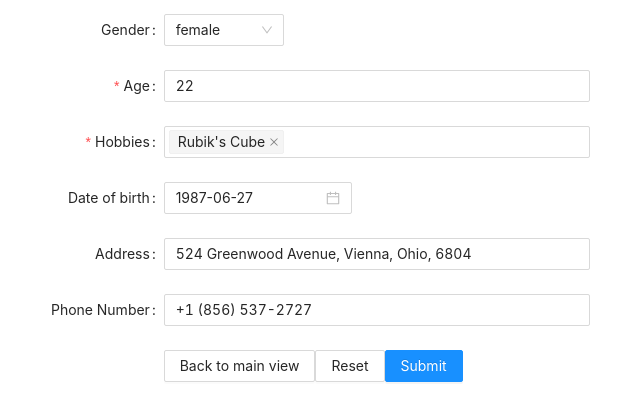
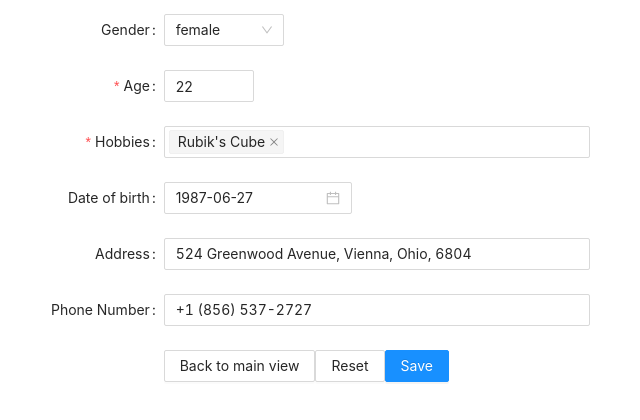
Before and after one commit to aniasgit/admin-users, a React (Create React App) app: page /user/6193ce0722efe07b9b0c7b18 in a window 1280 px wide. Shown: the part 154-574 px from the top of the page, without its empty margins (263-903 px from the left). Built offline with nearby package versions, Linux system fonts and the light colour scheme.

Commit message:
correcting UserForm validation, deleting single user, hobbies deduplication

```diff
--- a/src/components/UserForm.tsx
+++ b/src/components/UserForm.tsx
@@ -1,8 +1,8 @@
-import {Form, Input, Select, DatePicker, Spin, Button} from 'antd';
+import {Form, Input, Select, DatePicker, Spin, Button, InputNumber, Modal} from 'antd';
 import {UsersContext} from '../context/UsersContext';
 import type {UserContextType} from '../context/UsersContext';
-import {useContext} from  'react';
-import {useParams} from 'react-router-dom';
+import {useContext, useState} from  'react';
+import {useParams, Link, Navigate} from 'react-router-dom';
 import moment from 'moment';
 
 function UserForm() {
@@ -36,12 +36,15 @@ function UserForm() {
     };
     const [form] = Form.useForm();
 
-    const {hobbyMap, getUser} = useContext<UserContextType>(UsersContext);
+    const {hobbyMap, getUser, updateUser} = useContext<UserContextType>(UsersContext);
+
+    const [isSaved, setIsSaved] = useState(false);
+    if (isSaved) return <Navigate to='/'/>
 
     const user = getUser(params.userId!);
     if (user === undefined) return <Spin/>
 
-    let children = [];
+    let children: any[] = [];
     for (let i:number=0; i<hobbyMap.length ; i++) {
         children.push(<Option value={hobbyMap[i].id}>{hobbyMap[i].name}</Option>);
     }
@@ -59,14 +62,29 @@ function UserForm() {
 
     const onReset = () => {
         form.resetFields();
-    };
+    }
+
+    const onFinish = (values: any) => {
+        let changedUser = form.getFieldsValue();
+        changedUser.dateOfBirth = changedUser.dateOfBirth.format('YYYY-MM-DD').toString();
+        changedUser.id = user.id;
+        updateUser(changedUser);
+        setIsSaved(true);
+    }
+
+    const onFinishFailed = (errorInfo: any) => {
+        Modal.error({
+            title: 'Validation error',
+            content: 'Provide right values to all required fields.',
+          });
+    }
 
     return (
-        <Form name="userForm" form={form} initialValues={initial} {...formItemLayout}>
-            <Form.Item name="name" label="Name" rules={[{ required: true, message: 'User name is required!' }]}>
+        <Form name="userForm" form={form} initialValues={initial} {...formItemLayout}  onFinish={onFinish} onFinishFailed={onFinishFailed}>
+            <Form.Item name="name" label="Name" rules={[{ required: true, whitespace: true, message: 'User name is required!' }]}>
                 <Input />
             </Form.Item>
-            <Form.Item name="lastName" label="Last Name" rules={[{ required: true, message: 'User last name is required!' }]}>
+            <Form.Item name="lastName" label="Last Name" rules={[{ required: true, whitespace: true, message: 'User last name is required!' }]}>
                 <Input/>
             </Form.Item>
             <Form.Item name="email" label="E-mail" rules={[{ required: true, type: "email", message: 'User e-mail is required!' }]}>
@@ -78,8 +96,8 @@ function UserForm() {
                 <Option value="female">female</Option>
                 </Select>
             </Form.Item>
-            <Form.Item name="age" label="Age" rules={[{ required: true, type: "number", message: 'User age as a number is required!' }]}>
-                <Input/>
+            <Form.Item name="age" label="Age" rules={[{ required: true, message: 'Age is required!'}, {type:"number", min: 0, max: 150, message: "Provide right age!"}]}>
+                <InputNumber/>
             </Form.Item>
             <Form.Item name="hobbies" label="Hobbies" rules={[{ required: true, message: 'Please provide at least one user hobby!' }]}>
                 <Select mode="multiple">
@@ -96,9 +114,12 @@ function UserForm() {
                 <Input/>
             </Form.Item>
             <Form.Item name="buttons" {...tailFormItemLayout}>
-                <Button>Back to main view</Button>
+                <Link to='/'>
+                    <Button>Back to main view</Button>
+                </Link>
                 <Button onClick={onReset}>Reset</Button>
-                <Button type="primary">Submit</Button>
+            <Button type="primary" htmlType="submit">Save</Button>
+
             </Form.Item>
 
         </Form>
--- a/src/components/UsersTable.tsx
+++ b/src/components/UsersTable.tsx
@@ -1,4 +1,4 @@
-import {Table, Tag, Button} from 'antd';
+import {Table, Tag, Button, Modal} from 'antd';
 import {useContext} from  'react';
 import {UsersContext} from '../context/UsersContext';
 import type {UserContextType} from '../context/UsersContext';
@@ -8,12 +8,22 @@ import type {User} from '../services/UsersService';
 import { ColumnsType } from 'antd/es/table'
 import {nameFilters, onNameFilter, emailFilters, onEmailFilter, ageFilters, onAgeFilter, hobbyFilters, onHobbyFilter, dateFilters, onDateFilter, addressFilters, onAddressFilter} from './UsersTableFilters';
 
-
 function UsersTable() {
 
-    const {usersData, hobbyMap} = useContext<UserContextType>(UsersContext);
+    const {usersData, hobbyMap, getUser, deleteUser} = useContext<UserContextType>(UsersContext);
 
-    const columns : ColumnsType<User> = [
+    function onDelete(id:string) {
+      const user: User|undefined= getUser(id);
+      if (user !== undefined) {
+        Modal.confirm({
+          title: 'Are you sure you want to delete '+user.name+' '+user.lastName,
+          okType:"danger",
+          onOk: () => deleteUser(id)
+        })
+      }
+    }
+
+    const columns: ColumnsType<User> = [
       {
         key: '1',
         title: 'Name',
@@ -108,13 +118,15 @@ function UsersTable() {
           return (
           <>
           <Link to={'/user/'+id}>
-            <Button type="primary"  icon={<FormOutlined/>} size='small' block>
+          <Button icon={<FormOutlined/>} size='small' block>
               Details
           </Button>
           </Link>
-            <Button  icon={<DeleteOutlined />} size='small' block>
+          <Link to='/'>
+            <Button icon={<DeleteOutlined />} size='small' onClick={() => onDelete(id)} danger={true} block>
                 Delete
             </Button>
+          </Link>
           </>
           );
         }
--- a/src/context/UsersContext.tsx
+++ b/src/context/UsersContext.tsx
@@ -7,7 +7,9 @@ import type {Hobby} from '../services/HobbiesService';
 export type UserContextType = {
     usersData: User[],
     hobbyMap: Hobby[],
-    getUser: (id: string) => User|undefined
+    getUser: (id: string) => User|undefined,
+    updateUser: (user:User) => void,
+    deleteUser: (id: string) => void
 }
 
 export const UsersContext = createContext<UserContextType>(undefined!);
@@ -38,10 +40,30 @@ export const UsersProvider = (props: any) => {
         return found;
     }
 
+    function updateUser(changedUser:User) {
+        const changedUsersData = usersData.map((user) => {
+            if (user.id === changedUser.id) {
+                return changedUser;
+            }
+            else return user;
+        })
+        setUsersData(changedUsersData);
+    }
+
+    function deleteUser(id: string) {
+        let newUsersData = [];
+        newUsersData = usersData.filter((user: User) => {
+            return user.id !== id;
+        });
+        setUsersData(newUsersData);
+    }
+
     let context: UserContextType= {
         usersData,
         hobbyMap,
-        getUser
+        getUser,
+        updateUser,
+        deleteUser
     }
 
     return (
--- a/src/services/UsersService.tsx
+++ b/src/services/UsersService.tsx
@@ -24,6 +24,10 @@ function getUsers(): Promise<User[]> {
     return response.json();
   })
   .then(function(myJson) {
+    myJson = myJson.map((user: User) => {
+      user.hobbies = Array.from(new Set(user.hobbies));
+      return user;
+    });
     return myJson;
   });
 }
```
Lines whose indentation alone changed are shown as unchanged.
